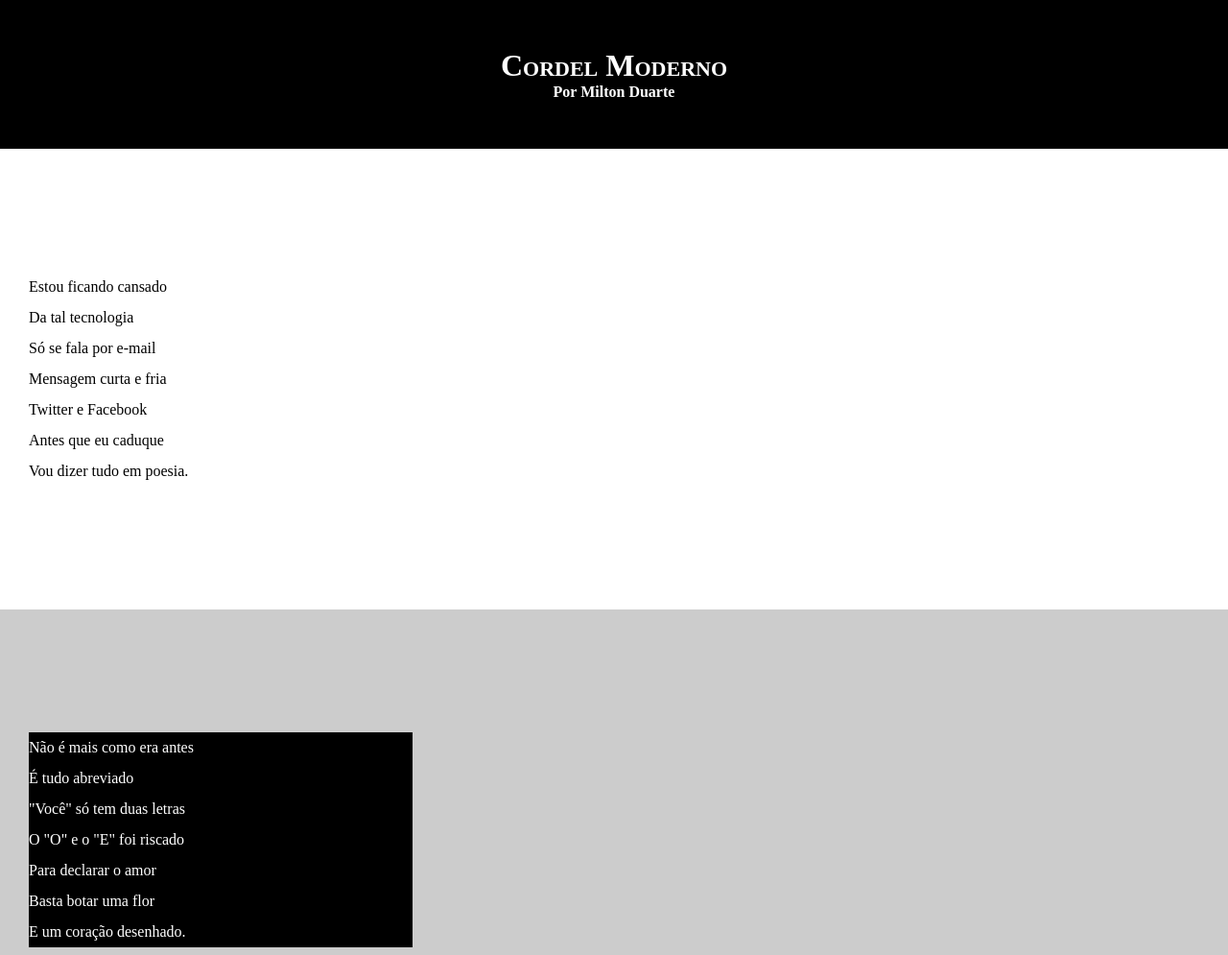
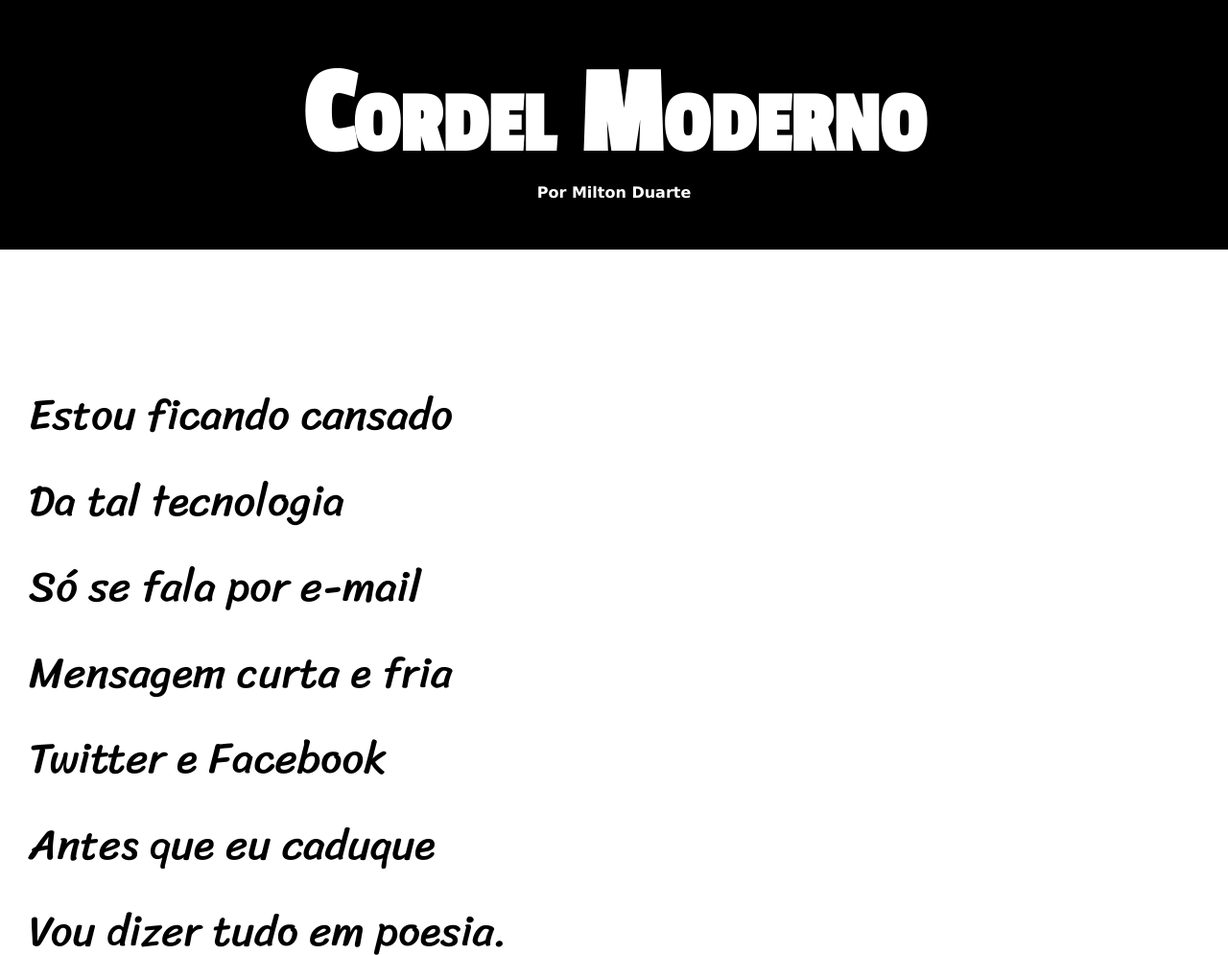
Before and after one commit to PauloGuilherme13/projeto-cordel, a plain HTML site: page index.html in a window 1280 px wide. Shown: the top 995 px of the page at 96% size. Drawn offline with Linux system fonts and the light colour scheme.

Commit message:
atualização das fontes

```diff
--- a/css/style.css
+++ b/css/style.css
@@ -1,3 +1,10 @@
+:root{
+    --fonte1:Verdana, Geneva, Tahoma, sans-serif;
+    --fonte2:'Passion One', cursive;
+    --fonte3:'Sriracha', cursive;
+}
+
+
 *{
     padding: 0;
     margin: 0;
@@ -7,17 +14,21 @@
 html,body{
     height: 100%;
     background-color: #CCC;
+    font-family: var(--fonte1);
 }
 
 header{
     background-color: black;
     color: white;
     text-align: center;
+
 }
 
 header h1{
     font-variant: small-caps;
     padding-top: 50px;
+    font-family: var(--fonte2);
+    font-size: 10vw;
 
 }
 
@@ -45,6 +56,8 @@ section{
     padding-bottom: 10%;
     padding-left: 30px;
     line-height: 2em;
+    font-family: var(--fonte3);
+    font-size: 3.5vw;
 }
 
 section.normal{
@@ -58,6 +71,8 @@ section.imagem{
 
 section.imagem > p{
     width: 400px;
+    display: inline-block;
+    padding: 10px;
     background-color: black;
     color: white;
 }
--- a/index.html
+++ b/index.html
@@ -5,6 +5,8 @@
     <meta http-equiv="X-UA-Compatible" content="IE=edge">
     <meta name="viewport" content="width=device-width, initial-scale=1.0">
     <link rel="stylesheet" href="css/style.css">
+    <link href="https://fonts.googleapis.com/css2?family=Passion+One&display=swap" rel="stylesheet">
+    <link href="https://fonts.googleapis.com/css2?family=Passion+One&family=Sriracha&display=swap" rel="stylesheet">
     <title>Cordel Moderno</title>
 </head>
 <body>
```
